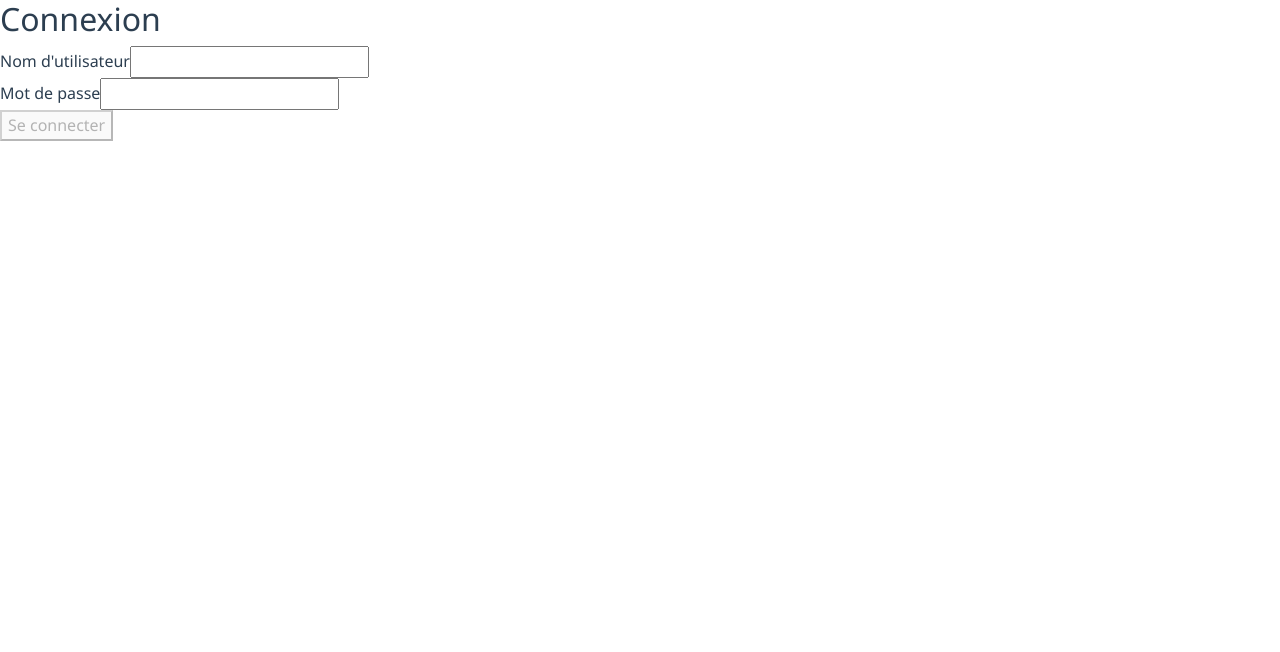
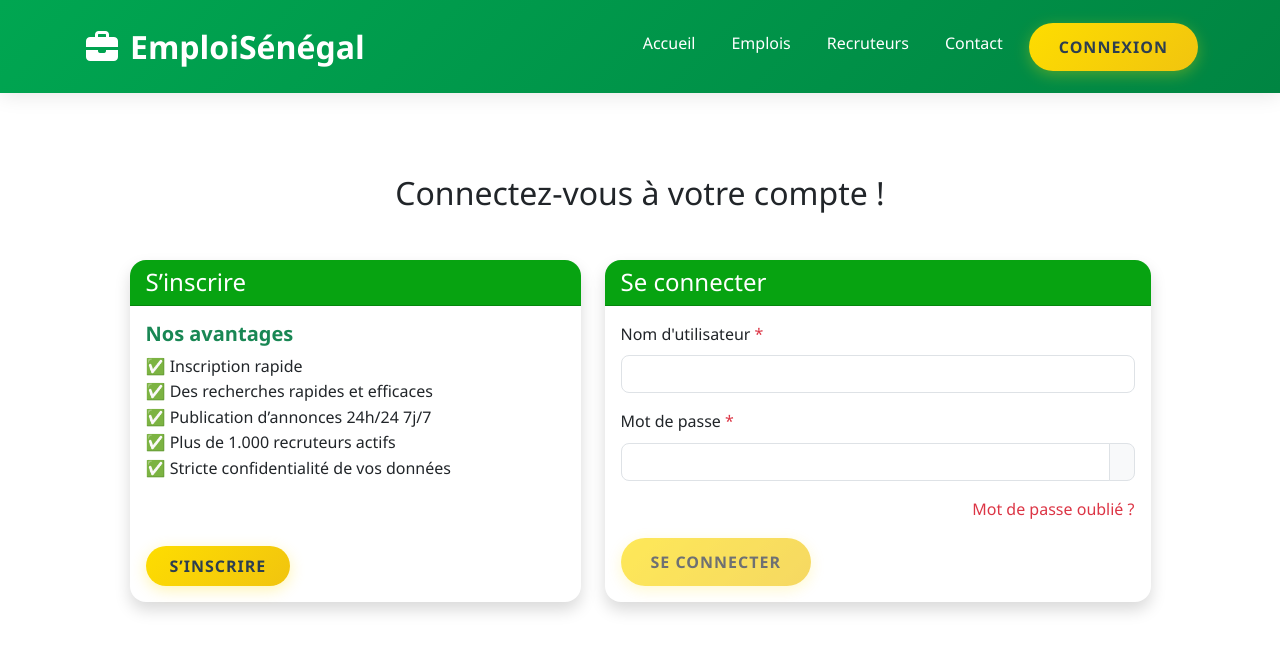
Before and after one commit to esprit-24/opportunites-client, an Angular app: page /login in a window 1280 px wide. Shown: the top 652 px of the page. Built offline with nearby package versions, Linux system fonts and the light colour scheme.

Commit message:
modifiaction page Login

```diff
--- a/src/app/login/login.component.css
+++ b/src/app/login/login.component.css
@@ -0,0 +1,49 @@
+.navbar-custom {
+  background: linear-gradient(135deg, var(--primary-green), var(--dark-green));
+  box-shadow: 0 2px 20px rgba(0, 0, 0, 0.1);
+  padding: 1rem 0;
+}
+
+.navbar-brand {
+  font-size: 2rem;
+  font-weight: bold;
+  color: white !important;
+}
+
+.navbar-nav .nav-link {
+  color: white !important;
+  font-weight: 500;
+  margin: 0 10px;
+  transition: all 0.3s ease;
+}
+
+.navbar-nav .nav-link:hover {
+  color: var(--primary-yellow) !important;
+  transform: translateY(-2px);
+}
+
+.login-card {
+  border-radius: 1rem;
+  background-color: #ffffff;
+  padding: 2rem;
+}
+
+.btn-success {
+  background-color: var(--primary-green);
+  border-color: var(--primary-green);
+}
+
+.btn-success:hover {
+  background-color: var(--primary-yellow);
+  border-color: var(--primary-yellow);
+  color: #000;
+}
+
+.card-hover {
+  transition: transform 0.3s ease, box-shadow 0.3s ease;
+}
+
+.card-hover:hover {
+  transform: translateY(-10px);
+  box-shadow: 0 12px 24px rgba(0, 0, 0, 0.2);
+}
--- a/src/app/login/login.component.html
+++ b/src/app/login/login.component.html
@@ -1,19 +1,114 @@
-<div class="login-container">
-    <h2>Connexion</h2>
+<!-- Navigation -->
+<nav class="navbar navbar-expand-lg navbar-custom fixed-top">
+    <div class="container">
+        <a class="navbar-brand" href="#">
+        <i class="fas fa-briefcase me-2"></i>EmploiSénégal
+        </a>
+        <button class="navbar-toggler" type="button" data-bs-toggle="collapse" data-bs-target="#navbarNav">
+        <span class="navbar-toggler-icon"></span>
+        </button>
+        <div class="collapse navbar-collapse" id="navbarNav">
+        <ul class="navbar-nav ms-auto">
+            <li class="nav-item">
+            <a class="nav-link" href="#accueil">Accueil</a>
+            </li>
+            <li class="nav-item">
+            <a class="nav-link" href="#emplois">Emplois</a>
+            </li>
+            <li class="nav-item">
+            <a class="nav-link" href="#recruteurs">Recruteurs</a>
+            </li>
+            <li class="nav-item">
+            <a class="nav-link" href="#contact">Contact</a>
+            </li>
+            <li class="nav-item ms-2">
+            <a class="btn btn-secondary-custom" routerLink="/login">Connexion</a>
+            </li>
+        </ul>
+        </div>
+    </div>
+</nav>
 
-    <form (ngSubmit)="onSubmit()" [formGroup]="loginForm">
-        <div>
-        <label for="username">Nom d'utilisateur</label>
-        <input id="username" formControlName="username" type="text" required />
+
+<div class="container min-vh-100 d-flex align-items-center justify-content-center">
+  <div class="w-100">
+    <h2 class="text-center text-dark mb-5">Connectez-vous à votre compte !</h2>
+
+    <div class="row justify-content-center align-items-stretch">
+      <!-- Bloc S’inscrire -->
+      <div class="col-md-5 mb-4 d-flex">
+        <div class="card shadow rounded-4 w-100 h-100 border-0 card-hover">
+          <div class="card-header text-white rounded-top-4" style="background-color: #07a311;">
+            <h4 class="mb-0">S’inscrire</h4>
+          </div>
+          <div class="card-body d-flex flex-column">
+            <h5 class="text-success fw-bold">Nos avantages</h5>
+            <ul class="list-unstyled flex-grow-1">
+              <li>✅ Inscription rapide</li>
+              <li>✅ Des recherches rapides et efficaces</li>
+              <li>✅ Publication d’annonces 24h/24 7j/7</li>
+              <li>✅ Plus de 1.000 recruteurs actifs</li>
+              <li>✅ Stricte confidentialité de vos données</li>
+            </ul>
+            <a href="/register" class="btn btn-secondary-custom px-4 py-2" style="width: fit-content;">S’inscrire</a>
+          </div>
         </div>
+      </div>
 
-        <div>
-        <label for="password">Mot de passe</label>
-        <input id="password" formControlName="password" type="password" required />
+      <!-- Bloc Se connecter -->
+      <div class="col-md-6 mb-4 d-flex">
+        <div class="card shadow rounded-4 w-100 h-100 border-0 card-hover">
+          <div class="card-header text-white rounded-top-4" style="background-color: #07a311;">
+            <h4 class="mb-0">Se connecter</h4>
+          </div>
+          <div class="card-body d-flex flex-column">
+            <form (ngSubmit)="onSubmit()" [formGroup]="loginForm" class="flex-grow-1">
+              <div class="mb-3">
+                <label for="username" class="form-label">Nom d'utilisateur <span class="text-danger">*</span></label>
+                <input
+                  id="username"
+                  formControlName="username"
+                  type="email"
+                  class="form-control rounded-3 border-1"
+                  required
+                />
+              </div>
+
+              <div class="mb-3">
+                <label for="password" class="form-label">Mot de passe <span class="text-danger">*</span></label>
+                <div class="input-group">
+                  <input
+                    id="password"
+                    formControlName="password"
+                    type="password"
+                    class="form-control rounded-start-3 border-1"
+                    required
+                  />
+                  <span class="input-group-text rounded-end-3">
+                    <i class="bi bi-eye"></i>
+                  </span>
+                </div>
+              </div>
+
+              <div class="d-flex justify-content-end mb-3">
+                <a href="#" class="text-danger text-decoration-none">Mot de passe oublié ?</a>
+              </div>
+
+              <button
+                type="submit"
+                class="btn btn-secondary-custom"
+                [disabled]="loginForm.invalid"
+              >
+                Se connecter
+              </button>
+            </form>
+
+            <p *ngIf="errorMessage" class="text-danger mt-3 text-center">
+              {{ errorMessage }}
+            </p>
+          </div>
         </div>
-
-        <button type="submit" [disabled]="loginForm.invalid">Se connecter</button>
-    </form>
-
-    <p *ngIf="errorMessage" style="color: red">{{ errorMessage }}</p>
+      </div>
+    </div>
+  </div>
 </div>
```
Also changed, not shown: 1 other file (tests, documents, lock files or other folders).
